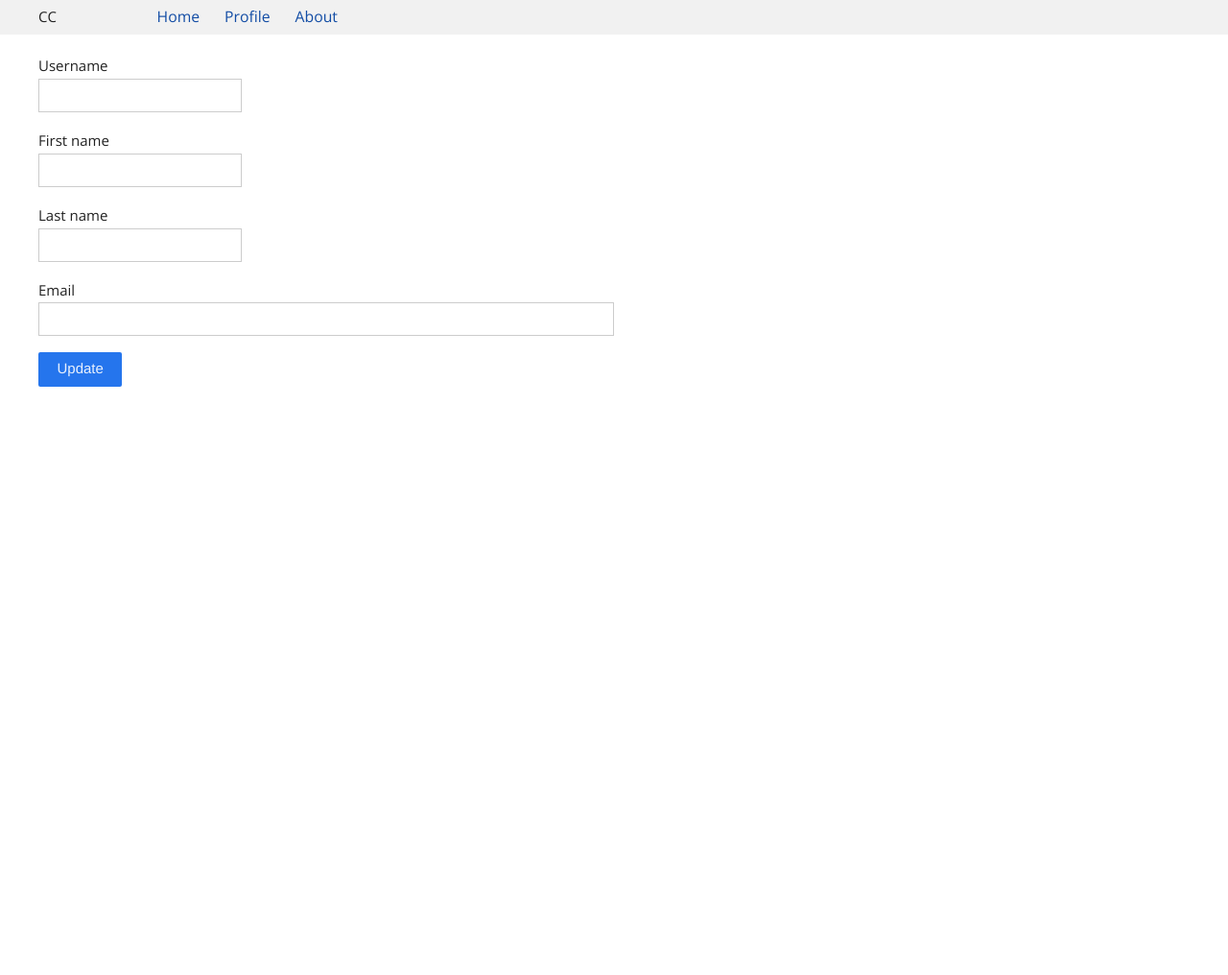
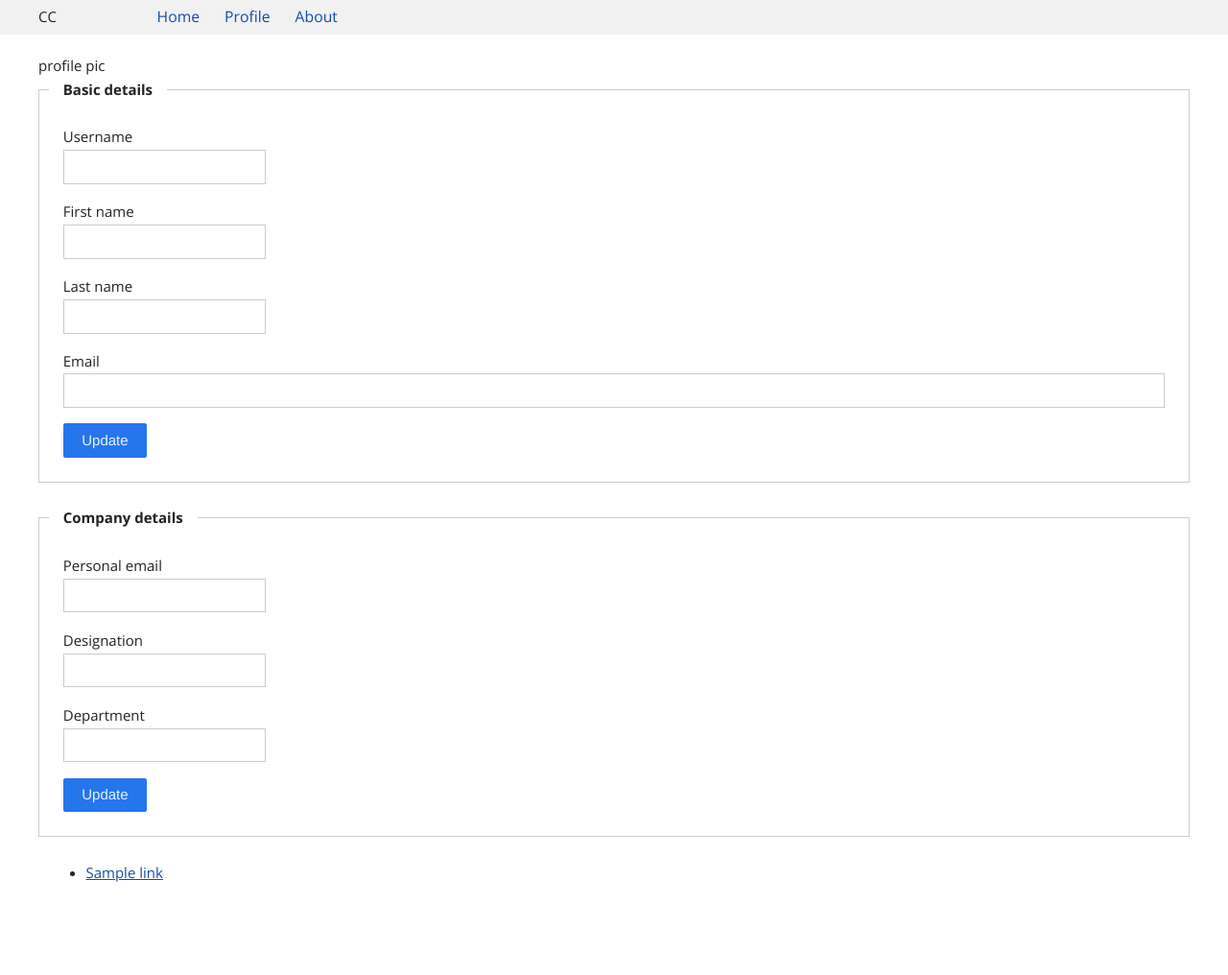
Before and after one commit to vividvilla/cconnect, a Django app: template templates/users/edit_profile.html in a window 1280 px wide. Shown: the whole page at 96% size. Before the commit the page ends 403 px from the top, so only its background shows below. Run offline with Django 3.2, Linux system fonts and the light colour scheme; the template is opened without the code that fills it: most values are stand-ins (such as "Sample title", 1, 10 or a date in 2020); form fields are guessed from the names that the template uses; some libraries are stand-ins or nearby versions.

Commit message:
Added user company info form

```diff
--- a/templates/users/edit_profile.html
+++ b/templates/users/edit_profile.html
@@ -1,28 +1,75 @@
 {% extends "base.html" %}
 
 {% block content %}
+	{% load widget_tweaks %}
+	<div class="units-row">
+	<div class="">
+		profile pic
+	</div>
+	<div class="units-row">
 		<form action="." method="post" class="forms">
+			<fieldset>
+				<legend>Basic details</legend>
 				{% csrf_token %}
-			{% load widget_tweaks %}
 
 				{{ basic_profile_form.non_field_errors }}
 
+				{% with WIDGET_ERROR_CLASS='input-error' %}
 				<label>
 					{{ basic_profile_form.username.label }} <span class="error">{{ basic_profile_form.username.errors | join:", " }}</span>
-				{% render_field basic_profile_form.username class="width-50" %}
+					{% render_field basic_profile_form.username class="width-100" %}
 				</label>
 				<label>
 					{{ basic_profile_form.first_name.label }} <span class="error">{{ basic_profile_form.first_name.errors | join:", " }}</span>
-				{% render_field basic_profile_form.first_name class="width-50" %}
+					{% render_field basic_profile_form.first_name class="width-100" %}
 				</label>
 				<label>
 					{{ basic_profile_form.last_name.label }} <span class="error">{{ basic_profile_form.last_name.errors | join:", " }}</span>
-				{% render_field basic_profile_form.last_name class="width-50" %}
+					{% render_field basic_profile_form.last_name class="width-100" %}
+				</label>
+				{% endwith %}
+				<label>
+					Email
+					<input class="width-100" disabled id="id_email" name="email" type="email" value="{{ user.email }}">
+				</label>
+				<button class="btn btn-blue" type="submit" name="basic_profile_form" />Update</button>
+			</fieldset>
+		</form>
+
+		<form action="." method="POST" class="forms">
+			{% csrf_token %}
+			{{ company_info_form.non_field_errors }}
+			<fieldset>
+				<legend>Company details</legend>
+					{% with WIDGET_ERROR_CLASS='input-error' %}
+						<label>
+							{{ company_info_form.personal_email.label }} <span class="error">{{ company_info_form.personal_email.errors | join:", " }}</span>
+							{% render_field company_info_form.personal_email class="width-100" %}
 						</label>
 						<label>
-				Email
-				<input class="width-50" disabled id="id_email" name="email" type="email" value="{{ user.email }}">
+							{{ company_info_form.designation.label }} <span class="error">{{ company_info_form.designation.errors | join:", " }}</span>
+							{% render_field company_info_form.designation class="width-100" %}
 						</label>
-			<button class="btn btn-blue" type="submit" name="basic_profile_form" />Update</button>
+						<label>
+							{{ company_info_form.department.label }} <span class="error">{{ company_info_form.department.errors | join:", " }}</span>
+							{% render_field company_info_form.department class="width-100" %}
+						</label>
+					{% endwith %}
+					<button class="btn btn-blue" type="submit" name="company_info_form" />Update</button>
+			</fieldset>
 		</form>
+
+		<div class="user-links">
+			<ul>
+			{% for link in links %}
+				<li>
+					<a class="{{ link.name }}" href="{{ link.url }}">{{ link.name }}</a>
+				</li>
+			{% endfor %}
+			</ul>
+			{% if not links %}
+				No links added yet
+			{% endif %}
+		</div>
+	</div>
 {% endblock %}
```
Also changed, not shown: users/forms.py (+10 -0 lines), users/models.py (+6 -3 lines), users/views.py (+26 -6 lines), users/migrations/0001_initial.py (deleted), users/migrations/0002_userprofile_personal_email.py (deleted), users/migrations/__init__.py (deleted). Lines whose indentation alone changed are shown as unchanged.
